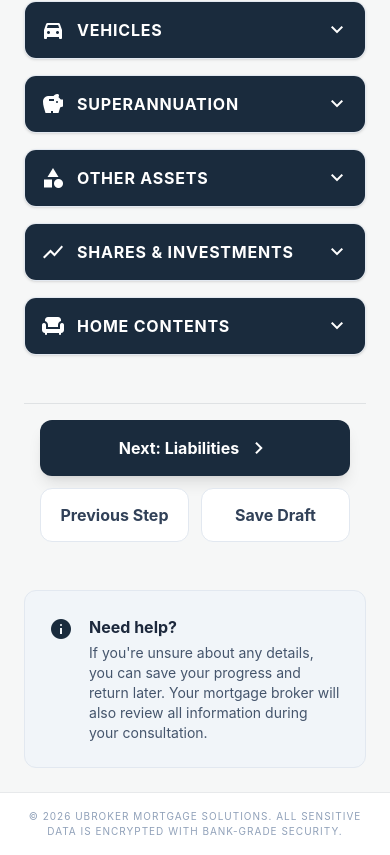
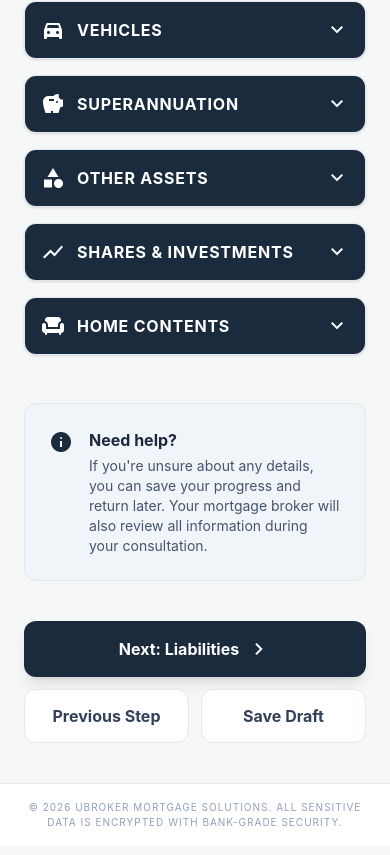
Before and after one commit to Kendellpatrice/brokerflow, a Next.js app: page /assets in a window 390 px wide. Shown: the part 1929-2784 px from the top of the page. Built offline with nearby package versions, Linux system fonts and the light colour scheme.

Commit message:
feat: add mobile "Need Help" section to enhance user guidance across multiple pages

```diff
--- a/src/app/assets/page.tsx
+++ b/src/app/assets/page.tsx
@@ -1459,9 +1459,24 @@ export default function AssetsPage() {
 
             </div>
 
+            {/* Need Help — mobile only (above nav) */}
+            <div className="mt-3 bg-slate-100 border border-slate-200 rounded-xl p-6 dark:bg-slate-800/50 dark:border-slate-700 md:hidden">
+              <div className="flex gap-4">
+                <span className="material-symbols-outlined text-primary mt-0.5">info</span>
+                <div>
+                  <h3 className="font-bold text-slate-800 dark:text-slate-200 mb-1">Need help?</h3>
+                  <p className="text-slate-600 dark:text-slate-400 text-sm">
+                    If you&apos;re unsure about any details, you can save your progress and return
+                    later. Your mortgage broker will also review all information during your
+                    consultation.
+                  </p>
+                </div>
+              </div>
+            </div>
+
             {/* ── Navigation Buttons ────────────────────────────────────── */}
             {/* Mobile */}
-            <div className="sticky bottom-0 z-10 mt-12 flex flex-col gap-3 border-t border-primary/10 bg-background-light px-4 py-4 dark:bg-background-dark md:hidden">
+            <div className="sticky bottom-0 z-10 mt-6 flex flex-col gap-3 bg-background-light py-4 dark:bg-background-dark md:hidden">
               <Link href="/liabilities" className="flex w-full items-center justify-center gap-2 rounded-xl bg-primary px-6 py-4 text-base font-bold text-white shadow-lg transition-colors hover:bg-primary/90">
                 Next: Liabilities
                 <span className="material-symbols-outlined text-[20px]">chevron_right</span>
@@ -1499,7 +1514,7 @@ export default function AssetsPage() {
             </div>
 
             {/* ── Need Help Box ─────────────────────────────────────────── */}
-            <div className="mt-8 bg-slate-100 border border-slate-200 rounded-xl p-6 dark:bg-slate-800/50 dark:border-slate-700">
+            <div className="mt-8 hidden bg-slate-100 border border-slate-200 rounded-xl p-6 dark:bg-slate-800/50 dark:border-slate-700 md:block">
               <div className="flex gap-4">
                 <span className="material-symbols-outlined text-primary mt-0.5">info</span>
                 <div>
--- a/src/app/employment-income/page.tsx
+++ b/src/app/employment-income/page.tsx
@@ -466,9 +466,23 @@ export default function EmploymentIncomePage() {
         </div>
       )}
 
+      {/* Need Help — mobile only (above nav) */}
+      <div className="mt-3 bg-slate-100 border border-slate-200 rounded-xl p-6 dark:bg-slate-800/50 dark:border-slate-700 md:hidden">
+        <div className="flex gap-4">
+          <span className="material-symbols-outlined text-primary mt-0.5">info</span>
+          <div>
+            <h3 className="font-bold text-slate-800 dark:text-slate-200 mb-1">Need help?</h3>
+            <p className="text-slate-600 dark:text-slate-400 text-sm">
+              If you&apos;re unsure about any details, you can save your progress and return later.
+              Your mortgage broker will also review all information during your consultation.
+            </p>
+          </div>
+        </div>
+      </div>
+
       {/* Navigation */}
       {/* Mobile */}
-      <div className="sticky bottom-0 z-10 mt-12 flex flex-col gap-3 border-t border-primary/10 bg-background-light px-4 py-4 dark:bg-background-dark md:hidden">
+      <div className="sticky bottom-0 z-10 mt-6 flex flex-col gap-3 bg-background-light py-4 dark:bg-background-dark md:hidden">
         <Link href="/assets" className="flex w-full items-center justify-center gap-2 rounded-xl bg-primary px-6 py-4 text-base font-bold text-white shadow-lg transition-colors hover:bg-primary/90">
           Next: Assets
           <span className="material-symbols-outlined text-[20px]">chevron_right</span>
@@ -497,7 +511,7 @@ export default function EmploymentIncomePage() {
         </div>
       </div>
 
-      <div className="mt-8 bg-slate-100 border border-slate-200 rounded-xl p-6 dark:bg-slate-800/50 dark:border-slate-700">
+      <div className="mt-8 hidden bg-slate-100 border border-slate-200 rounded-xl p-6 dark:bg-slate-800/50 dark:border-slate-700 md:block">
         <div className="flex gap-4">
           <span className="material-symbols-outlined text-primary mt-0.5">info</span>
           <div>
--- a/src/app/liabilities/page.tsx
+++ b/src/app/liabilities/page.tsx
@@ -1088,9 +1088,23 @@ export default function LiabilitiesPage() {
         </CollapsibleSection>
       </div>
 
+      {/* Need Help — mobile only (above nav) */}
+      <div className="mt-3 bg-slate-100 border border-slate-200 rounded-xl p-6 dark:bg-slate-800/50 dark:border-slate-700 md:hidden">
+        <div className="flex gap-4">
+          <span className="material-symbols-outlined text-primary mt-0.5">info</span>
+          <div>
+            <h3 className="font-bold text-slate-800 dark:text-slate-200 mb-1">Need help?</h3>
+            <p className="text-slate-600 dark:text-slate-400 text-sm">
+              If you&apos;re unsure about any details, you can save your progress and return later.
+              Your mortgage broker will also review all information during your consultation.
+            </p>
+          </div>
+        </div>
+      </div>
+
       {/* ── Navigation ──────────────────────────────────────────────────── */}
       {/* Mobile */}
-      <div className="sticky bottom-0 z-10 mt-12 flex flex-col gap-3 border-t border-primary/10 bg-background-light px-4 py-4 dark:bg-background-dark md:hidden">
+      <div className="sticky bottom-0 z-10 mt-6 flex flex-col gap-3 bg-background-light py-4 dark:bg-background-dark md:hidden">
         <Link href="/living-expenses" className="flex w-full items-center justify-center gap-2 rounded-xl bg-primary px-6 py-4 text-base font-bold text-white shadow-lg transition-colors hover:bg-primary/90">
           Next: Living Expenses
           <span className="material-symbols-outlined text-[20px]">chevron_right</span>
@@ -1128,7 +1142,7 @@ export default function LiabilitiesPage() {
       </div>
 
       {/* ── Need Help ───────────────────────────────────────────────────── */}
-      <div className="mt-8 bg-slate-100 border border-slate-200 rounded-xl p-6 dark:bg-slate-800/50 dark:border-slate-700">
+      <div className="mt-8 hidden bg-slate-100 border border-slate-200 rounded-xl p-6 dark:bg-slate-800/50 dark:border-slate-700 md:block">
         <div className="flex gap-4">
           <span className="material-symbols-outlined text-primary mt-0.5">info</span>
           <div>
--- a/src/app/living-expenses/page.tsx
+++ b/src/app/living-expenses/page.tsx
@@ -243,9 +243,23 @@ export default function LivingExpensesPage() {
         </div>
       </div>
 
+      {/* Need Help — mobile only (above nav) */}
+      <div className="mt-3 bg-slate-100 border border-slate-200 rounded-xl p-6 dark:bg-slate-800/50 dark:border-slate-700 md:hidden">
+        <div className="flex gap-4">
+          <span className="material-symbols-outlined text-primary mt-0.5">info</span>
+          <div>
+            <h3 className="font-bold text-slate-800 dark:text-slate-200 mb-1">Need help?</h3>
+            <p className="text-slate-600 dark:text-slate-400 text-sm">
+              If you&apos;re unsure about any details, you can save your progress and return later.
+              Your mortgage broker will review all information during your consultation.
+            </p>
+          </div>
+        </div>
+      </div>
+
       {/* ── Navigation ──────────────────────────────────────────────────── */}
       {/* Mobile */}
-      <div className="sticky bottom-0 z-10 mt-12 flex flex-col gap-3 border-t border-primary/10 bg-background-light px-4 py-4 dark:bg-background-dark md:hidden">
+      <div className="sticky bottom-0 z-10 mt-6 flex flex-col gap-3 bg-background-light py-4 dark:bg-background-dark md:hidden">
         <button type="button" className="flex w-full items-center justify-center gap-2 rounded-xl bg-emerald-600 px-6 py-4 text-base font-bold text-white shadow-lg transition-colors hover:bg-emerald-700">
           <span className="material-symbols-outlined text-[20px]">check_circle</span>
           Submit Fact Find
@@ -282,7 +296,7 @@ export default function LivingExpensesPage() {
         </div>
       </div>
 
-      <div className="mt-8 bg-slate-100 border border-slate-200 rounded-xl p-6 dark:bg-slate-800/50 dark:border-slate-700">
+      <div className="mt-8 hidden bg-slate-100 border border-slate-200 rounded-xl p-6 dark:bg-slate-800/50 dark:border-slate-700 md:block">
         <div className="flex gap-4">
           <span className="material-symbols-outlined text-primary mt-0.5">info</span>
           <div>
--- a/src/app/personal-details/page.tsx
+++ b/src/app/personal-details/page.tsx
@@ -320,9 +320,23 @@ export default function PersonalDetailsPage() {
 
       </div>
 
+      {/* Need Help — mobile only (above nav) */}
+      <div className="mt-3 bg-slate-100 border border-slate-200 rounded-xl p-6 dark:bg-slate-800/50 dark:border-slate-700 md:hidden">
+        <div className="flex gap-4">
+          <span className="material-symbols-outlined text-primary mt-0.5">info</span>
+          <div>
+            <h3 className="font-bold text-slate-800 dark:text-slate-200 mb-1">Need help?</h3>
+            <p className="text-slate-600 dark:text-slate-400 text-sm">
+              If you&apos;re unsure about any details, you can save your progress and return later.
+              Your mortgage broker will also review all information during your consultation.
+            </p>
+          </div>
+        </div>
+      </div>
+
       {/* Navigation */}
       {/* Mobile */}
-      <div className="sticky bottom-0 z-10 mt-12 flex flex-col gap-3 border-t border-primary/10 bg-background-light px-4 py-4 dark:bg-background-dark md:hidden">
+      <div className="sticky bottom-0 z-10 mt-6 flex flex-col gap-3 bg-background-light py-4 dark:bg-background-dark md:hidden">
         <Link href="/employment-income" className="flex w-full items-center justify-center gap-2 rounded-xl bg-primary px-6 py-4 text-base font-bold text-white shadow-lg transition-colors hover:bg-primary/90">
           Next: Employment &amp; Income
           <span className="material-symbols-outlined text-[20px]">chevron_right</span>
@@ -351,7 +365,7 @@ export default function PersonalDetailsPage() {
         </div>
       </div>
 
-      <div className="mt-8 bg-slate-100 border border-slate-200 rounded-xl p-6 dark:bg-slate-800/50 dark:border-slate-700">
+      <div className="mt-8 hidden bg-slate-100 border border-slate-200 rounded-xl p-6 dark:bg-slate-800/50 dark:border-slate-700 md:block">
         <div className="flex gap-4">
           <span className="material-symbols-outlined text-primary mt-0.5">info</span>
           <div>
```
